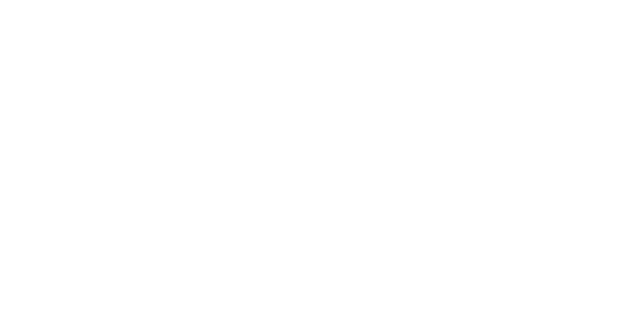
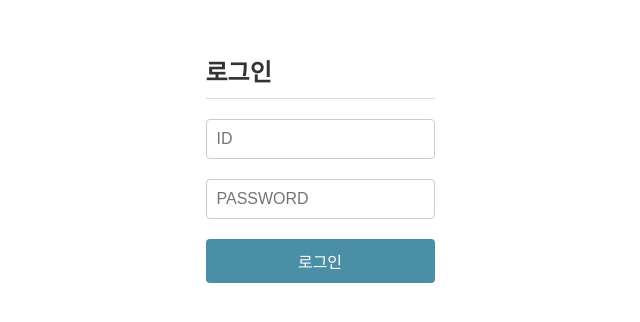
Before and after one commit to wooya03/Here-In-Korea, a React (Create React App) app in the folder src/main/frontend/: page /admin/login in a window 1280 px wide. Before the commit this address had no page. Shown: the part 242-564 px from the top of the page, without its empty margins (320-960 px from the left). Built offline with nearby package versions, Linux system fonts and the light colour scheme.

Commit message:
admin 페이지 login - id, pwd 공백 유무 확인 코드 추가

```diff
--- a/src/main/frontend/src/App.js
+++ b/src/main/frontend/src/App.js
@@ -1,6 +1,7 @@
 import {Routes, Route, BrowserRouter } from 'react-router-dom';
 import './App.css';
 import AdminLogin from './admin/js/AdminLogin.js';
+import AdminMain from './admin/js/AdminMain.js';
 import Main from './Main.js';
 
 function App() {
@@ -8,7 +9,10 @@ function App() {
     <BrowserRouter>
       <Routes>
         <Route path="/" element={<Main />} />
-        <Route path="/admin" element={<AdminLogin />} />
+
+        {/* 어드민 페이지 */}
+        <Route path="/admin/login" element={<AdminLogin />} />
+        <Route path="/admin" element={<AdminMain />} />
       </Routes>
     </BrowserRouter>
   )
--- a/src/main/frontend/src/admin/js/AdminLogin.js
+++ b/src/main/frontend/src/admin/js/AdminLogin.js
@@ -2,6 +2,20 @@ import React from "react";
 import '../css/AdminLogin.css';
 
 class AdminLogin extends React.Component {
+    handleLogin = () => {
+        // 아이디와 비밀번호 필드 값을 가져오기
+        const adminId = document.getElementsByName('admin_id')[0].value;
+        const adminPassword = document.getElementsByName('admin_password')[0].value;
+
+        // 아이디 또는 비밀번호가 비어있거나 공백만 있는지 확인
+        if (adminId.trim() === '' || adminPassword.trim() === '') {
+            alert('아이디와 비밀번호를 입력해주세요.'); // 경고창 띄우기
+        } else {
+            // 로그인 성공 로직 (여기서는 페이지 이동)
+            window.location.href = "/admin"; // 또는 다른 페이지 이동 방식 사용 가능
+        }
+    };
+
     render() {
         return (
             <div>
@@ -11,22 +25,23 @@ class AdminLogin extends React.Component {
                         <div>
                             {/* 아이디 */}
                             <div>
-                <input type='text' class="input-field" maxLength='20' name='admin_id'
+                                <input type='text' className="input-field" maxLength='20' name='admin_id'
                                     placeholder="ID" />
                             </div>
 
                             {/* 비밀번호 */}
                             <div>
-                <input type='password' class="input-field" maxLength='15' name='admin_password' placeholder="PASSWORD"/>
+                                <input type='password' className="input-field" maxLength='15' name='admin_password'
+                                    placeholder="PASSWORD" />
                             </div>
                         </div>
                     </div>
                     <div>
-            <button type="submit" id="sbtn">로그인&nbsp;</button>
+                        {/* 버튼 클릭 시 handleLogin 함수 호출 */}
+                        <button type="button" id="sbtn" onClick={this.handleLogin}>로그인</button>
                     </div>
                 </form>
             </div>
-
         )
     }
 }
```
Also changed, not shown: 1 other file (tests, documents, lock files or other folders). Lines whose indentation alone changed are shown as unchanged.
